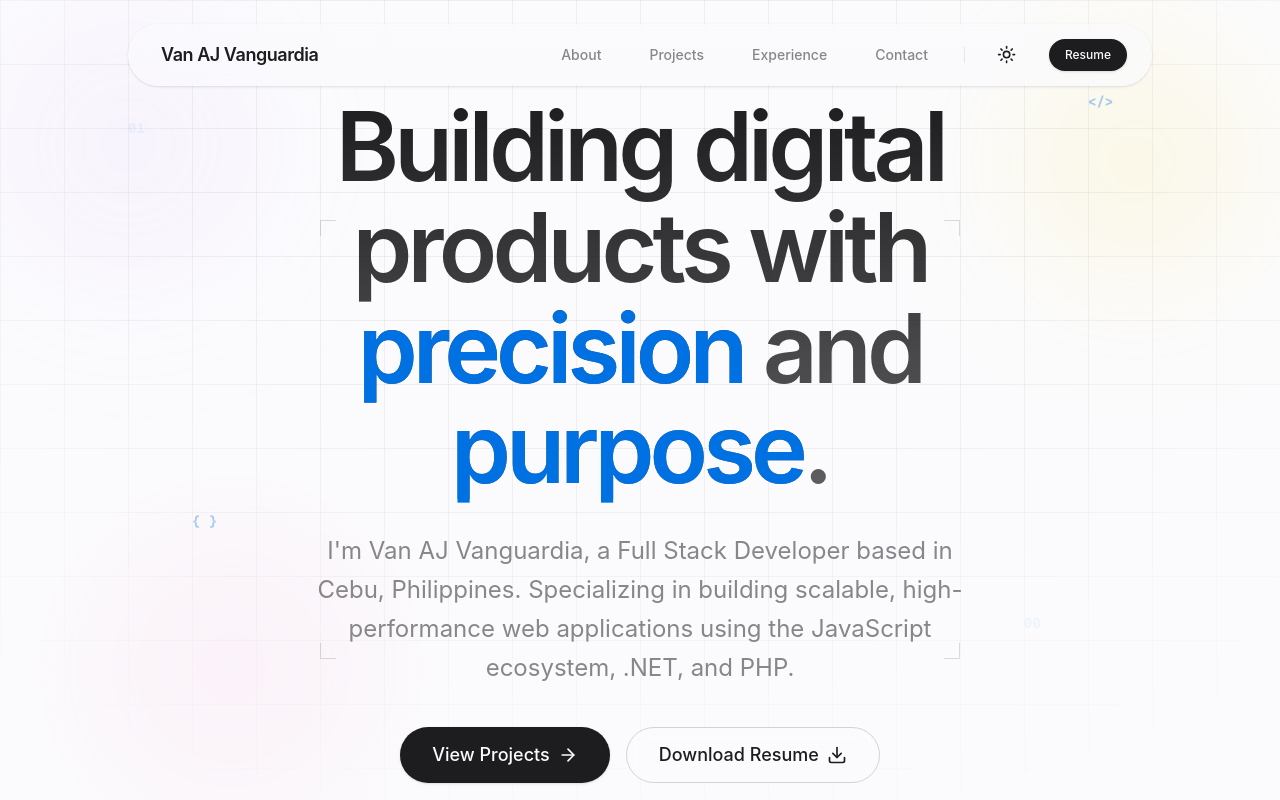
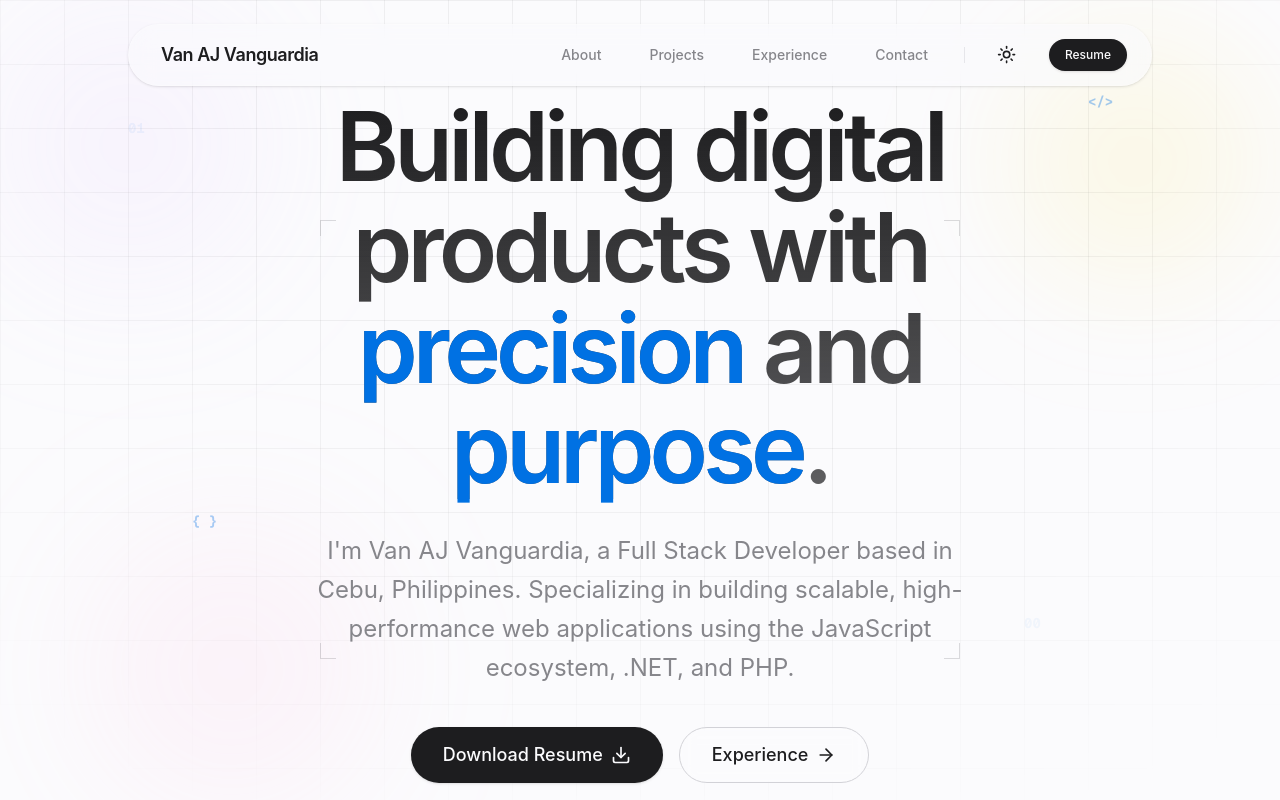
Before and after one commit to vn-aj-vngrd/portfolio-2.0, a Next.js app: page / in a window 1280 px wide. Shown: the top 800 px of the page. Built offline with nearby package versions, Linux system fonts and the light colour scheme.

Commit message:
feat: update Hero section call-to-action buttons to 'Download Resume' and 'Experience'.

```diff
--- a/src/components/sections/Hero.tsx
+++ b/src/components/sections/Hero.tsx
@@ -47,8 +47,8 @@ export const Hero = () => {
           className="flex flex-col sm:flex-row gap-4 justify-center"
         >
           <Button size="lg" className="h-14 px-8 text-lg" asChild>
-            <a href="#projects">
-              View Projects <ArrowRight className="h-5 w-5" />
+            <a href="/resume.pdf" target="_blank">
+              Download Resume <Download className="h-5 w-5" />
             </a>
           </Button>
           <Button
@@ -57,8 +57,8 @@ export const Hero = () => {
             className="h-14 px-8 text-lg bg-background/50 backdrop-blur-sm"
             asChild
           >
-            <a href="/resume.pdf" target="_blank">
-              Download Resume <Download className="h-5 w-5" />
+            <a href="#experience">
+              Experience <ArrowRight className="h-5 w-5" />
             </a>
           </Button>
         </motion.div>
```
